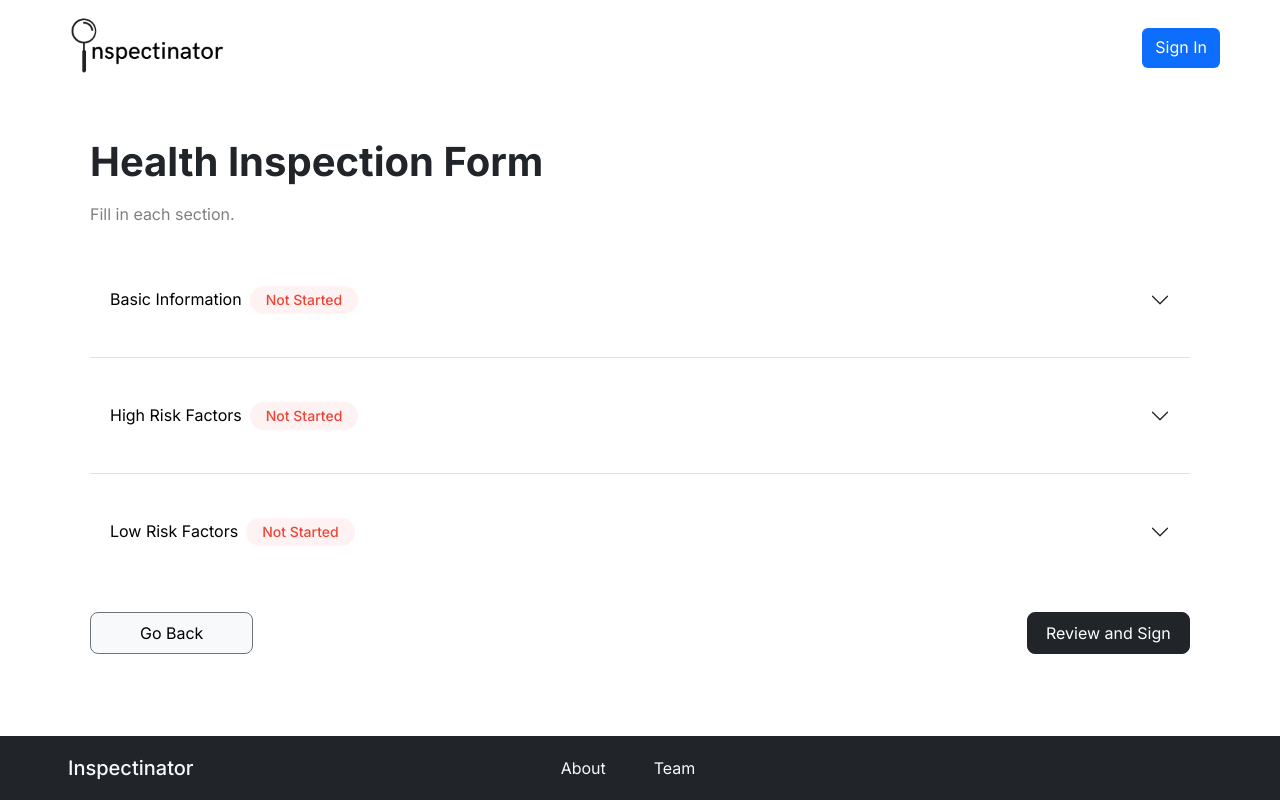
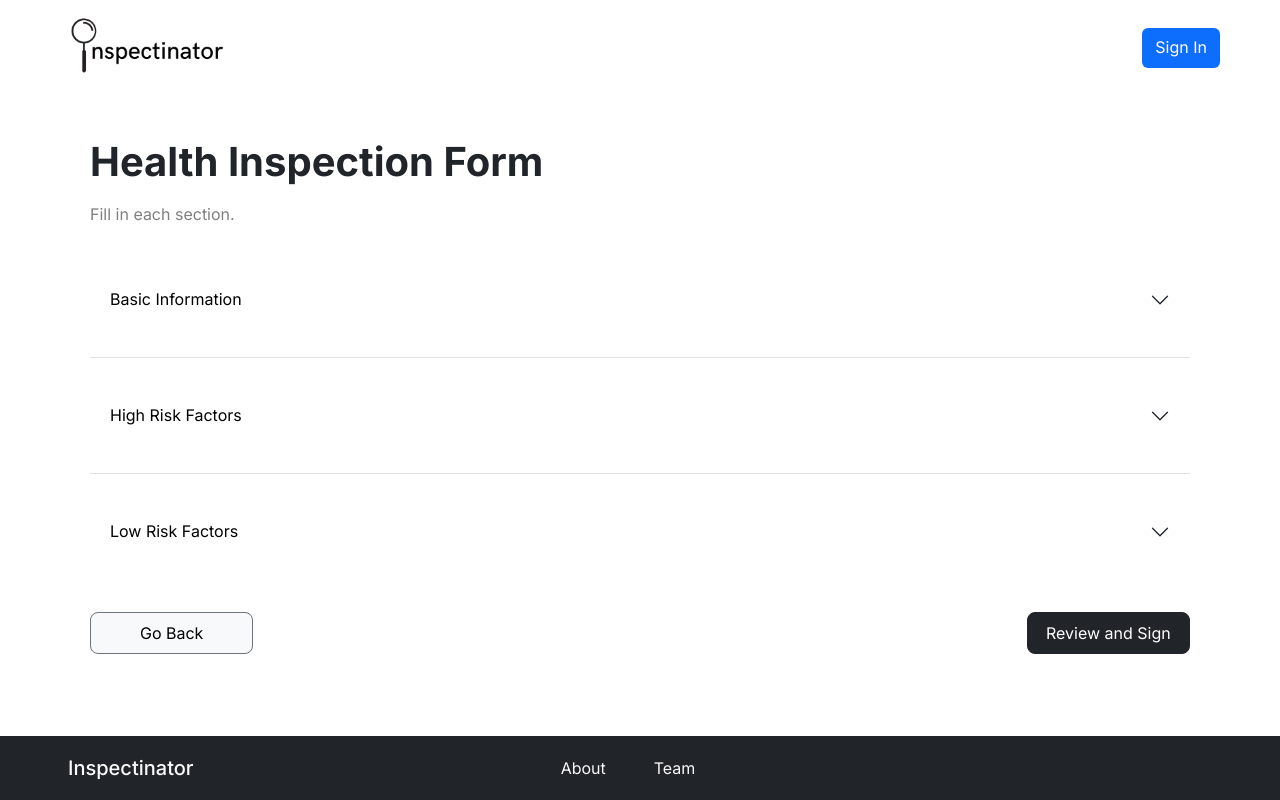
Before and after one commit to sabrinaspage/Inspectinator, a React (Create React App) app: page /sectionSelection in a window 1280 px wide. Built offline with nearby package versions, Linux system fonts and the light colour scheme.

Commit message:
remove statuses from section selection

```diff
--- a/src/pages/InspectorFormFlow/SectionSelectionPage/SectionSelectionPage.tsx
+++ b/src/pages/InspectorFormFlow/SectionSelectionPage/SectionSelectionPage.tsx
@@ -14,18 +14,10 @@ import { AuthContext } from "../../../contexts/AuthContext";
 const Section = ({
   collapseId,
   headingId,
-  status,
   title,
   description,
   url,
 }: InspectorFormSection) => {
-  const sectionStatus =
-    status === SectionStatus.NOT_STARTED ? (
-      <Pill title="Not Started" color="#FEF3F2" textColor="#F04438" />
-    ) : (
-      <Pill title="Saved" color="#ECFDF3" textColor="#12B76A" />
-    );
-
   return (
     <div className="accordion-item">
       <h2 className="accordion-header" id={headingId}>
@@ -38,7 +30,7 @@ const Section = ({
           aria-controls={collapseId}
           style={{ height: "115px" }}
         >
-          {title} {sectionStatus}
+          {title}
         </button>
       </h2>
       <div
@@ -51,7 +43,6 @@ const Section = ({
         <div className="accordion-body">
           {description}
           <p />
-          {status === SectionStatus.NOT_STARTED ? (
           <Link to={url}>
             <button
               style={{ borderRadius: "8px" }}
@@ -60,14 +51,6 @@ const Section = ({
               Start
             </button>
           </Link>
-          ) : (
-            <button
-              style={{ borderRadius: "8px" }}
-              className="btn p-2 w-100 btn-dark bg-dark"
-            >
-              Update
-            </button>
-          )}
         </div>
       </div>
     </div>
@@ -86,7 +69,6 @@ export default function SectionSelectionPage() {
   }, [inspector]);
 
   async function saveDocument() {
-
     if (auth.basicInformation.length === 0) {
       alert("Please fill out basic information");
       return;
@@ -109,14 +91,14 @@ export default function SectionSelectionPage() {
       basic_info: {
         inspector: {
           email: auth.userEmail,
-          name: auth.userName
+          name: auth.userName,
         },
         client: {
           email: auth.basicInformation[0].businessName,
-          name: auth.basicInformation[0].operator
-        }
-      }
-    }
+          name: auth.basicInformation[0].operator,
+        },
+      },
+    };
     await fetch("http://localhost:5000/helloSign/sendEsigns", {
       method: "POST",
       headers: {
@@ -124,9 +106,11 @@ export default function SectionSelectionPage() {
       },
       body: JSON.stringify(param),
     })
-    .then(async response => {
-      const isJson = response.headers.get('content-type')?.includes('application/json');
-      const data = isJson && await response.json();
+      .then(async (response) => {
+        const isJson = response.headers
+          .get("content-type")
+          ?.includes("application/json");
+        const data = isJson && (await response.json());
 
         // check for error response
         if (!response.ok) {
@@ -138,19 +122,17 @@ export default function SectionSelectionPage() {
           signData = data;
         }
       })
-    .catch(error => {
-        console.error('There was an error!', error);
+      .catch((error) => {
+        console.error("There was an error!", error);
         return;
       });
 
-
-
     const documentInfo = {
-      basicInformation : auth.basicInformation,
-      highRisk : auth.highRiskAnswers,
-      lowRisk : auth.lowRiskAnswers,
-      signatureRequestData : signData,
-      userId : auth.userId
+      basicInformation: auth.basicInformation,
+      highRisk: auth.highRiskAnswers,
+      lowRisk: auth.lowRiskAnswers,
+      signatureRequestData: signData,
+      userId: auth.userId,
     };
 
     await fetch("http://localhost:5000/document/addDoc", {
@@ -160,9 +142,11 @@ export default function SectionSelectionPage() {
       },
       body: JSON.stringify(documentInfo),
     })
-    .then(async response => {
-      const isJson = response.headers.get('content-type')?.includes('application/json');
-      const data = isJson && await response.json();
+      .then(async (response) => {
+        const isJson = response.headers
+          .get("content-type")
+          ?.includes("application/json");
+        const data = isJson && (await response.json());
 
         // check for error response
         if (!response.ok) {
@@ -171,11 +155,10 @@ export default function SectionSelectionPage() {
           return Promise.reject(error);
         } else {
           console.log(response);
-
         }
       })
-    .catch(error => {
-        console.error('There was an error!', error);
+      .catch((error) => {
+        console.error("There was an error!", error);
         return;
       });
     alert("Document saved successfully!");
@@ -186,9 +169,11 @@ export default function SectionSelectionPage() {
         "Content-Type": "application/json",
       },
     })
-    .then(async response => {
-      const isJson = response.headers.get('content-type')?.includes('application/json');
-      const data = isJson && await response.json();
+      .then(async (response) => {
+        const isJson = response.headers
+          .get("content-type")
+          ?.includes("application/json");
+        const data = isJson && (await response.json());
 
         // check for error response
         if (!response.ok) {
@@ -200,8 +185,8 @@ export default function SectionSelectionPage() {
           auth.setDocuments(data);
         }
       })
-    .catch(error => {
-        console.error('There was an error!', error);
+      .catch((error) => {
+        console.error("There was an error!", error);
         return;
       });
 
--- a/src/pages/InspectorFormFlow/SectionSelectionPage/consts.tsx
+++ b/src/pages/InspectorFormFlow/SectionSelectionPage/consts.tsx
@@ -12,7 +12,6 @@ export interface InspectorFormSection {
   token?: InspectorFormSectionType;
   headingId: string;
   collapseId: string;
-  status: SectionStatus;
   title: string;
   description: ReactNode;
   url: string;
@@ -28,7 +27,6 @@ function inspectorFormSectionsFunc(): InspectorFormSection[] {
       token: InspectorFormSectionType.BASIC_INFO,
       headingId: "flush-headingOne",
       collapseId: "flush-collapseOne",
-      status: SectionStatus.NOT_STARTED,
       title: "Basic Information",
       description: "Enter basic information about the company.",
       url: UrlsForForm.basicInfoSection,
@@ -38,7 +36,6 @@ function inspectorFormSectionsFunc(): InspectorFormSection[] {
       token: InspectorFormSectionType.HIGH_RISK,
       headingId: "flush-headingTwo",
       collapseId: "flush-collapseTwo",
-      status: SectionStatus.NOT_STARTED,
       title: "High Risk Factors",
       description:
         "High Risk Factors are improper practices or procedures identified as the most prevalent contributing factors of foodborne illness or injury.",
@@ -49,7 +46,6 @@ function inspectorFormSectionsFunc(): InspectorFormSection[] {
       token: InspectorFormSectionType.LOW_RISK,
       headingId: "flush-headingThree",
       collapseId: "flush-collapseThree",
-      status: SectionStatus.NOT_STARTED,
       title: "Low Risk Factors",
       description:
         "Low Risk Factors are preventive measures to control the addition of pathogens, chemicals, and physical objects into foods.",
```
Lines whose indentation alone changed are shown as unchanged.
